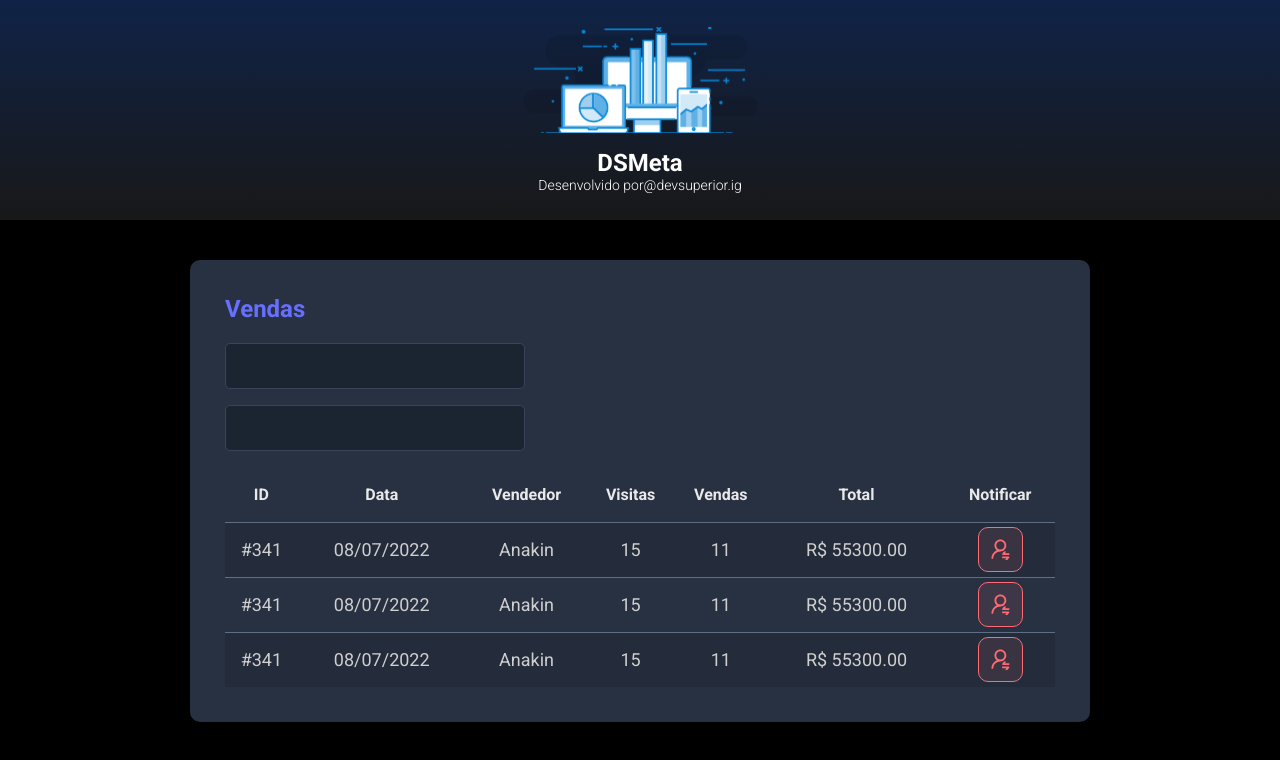
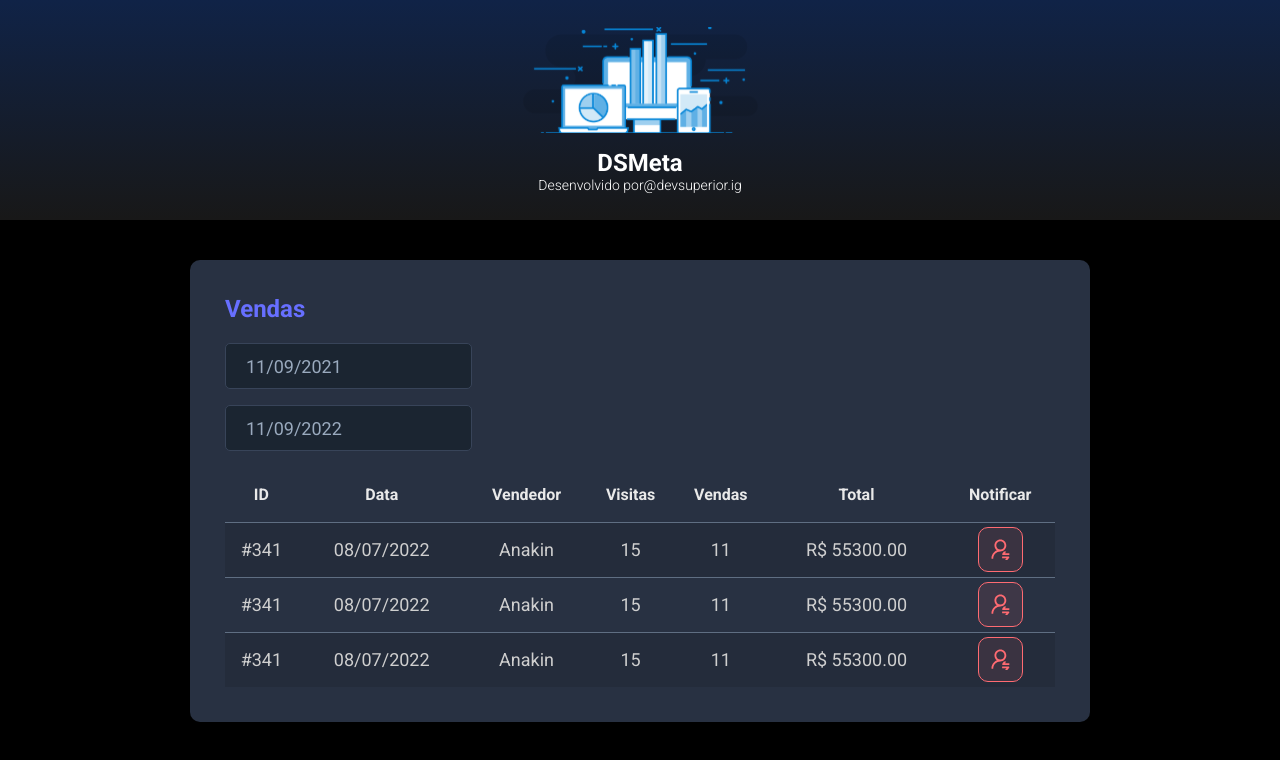
Before and after one commit to samuelllegal/dsmeta, a React (Vite) app in the folder frontend/: page / in a window 1280 px wide. Shown: the top 760 px of the page. Built offline with nearby package versions, Linux system fonts and the light colour scheme.

Commit message:
useState

```diff
--- a/frontend/src/App.tsx
+++ b/frontend/src/App.tsx
@@ -1,5 +1,5 @@
-import Header from "./components/Header"
-import SalesCard from "./components/SalesCard"
+import Header from "./components/Header";
+import SalesCard from "./components/SalesCard";
 
 function App() {
   return(
@@ -16,4 +16,4 @@
     )
 }
 
-export default App
+export default App;
--- a/frontend/src/components/Header/index.tsx
+++ b/frontend/src/components/Header/index.tsx
@@ -1,5 +1,5 @@
-import logo from '../../assets/img/logo.svg'
-import './styles.css'
+import logo from '../../assets/img/logo.svg';
+import './styles.css';
 
 function Header() {
     return(
@@ -16,4 +16,4 @@
       )
   }
 
-  export default Header
+  export default Header;
--- a/frontend/src/components/NotificationButton/index.tsx
+++ b/frontend/src/components/NotificationButton/index.tsx
@@ -1,5 +1,5 @@
-import icon from '../../assets/img/notification-icon.svg'
-import './styles.css'
+import icon from '../../assets/img/notification-icon.svg';
+import './styles.css';
 
 function NotificationButton() {
     return(
@@ -9,4 +9,4 @@
       )
 }
 
-  export default NotificationButton
+  export default NotificationButton;
--- a/frontend/src/components/SalesCard/index.tsx
+++ b/frontend/src/components/SalesCard/index.tsx
@@ -1,16 +1,36 @@
-import NotificationButton from '../NotificationButton'
-import './styles.css'
+import NotificationButton from '../NotificationButton';
+import './styles.css';
+import DatePicker from "react-datepicker";
+import "react-datepicker/dist/react-datepicker.css";
+import { useState } from 'react';
 
 function SalesCard() {
+
+  const min = new Date(new Date().setDate(new Date().getDate() - 365));
+  const max = new Date();
+
+  const [minDate, setMinDate] = useState(min);
+  const [maxDate, setMaxDate] = useState(max);
+
     return(
         <div className="dsmeta-card">
             <h2 className="dsmeta-sales-title">Vendas</h2>
             <div>
               <div className="dsmeta-form-control-container">
-                <input className="dsmeta-form-control" type="text" />
+                <DatePicker
+                  selected={minDate}
+                  onChange={(date: Date) => setMinDate(date)}
+                  className="dsmeta-form-control"
+                  dateFormat="dd/MM/yyyy"
+                />
               </div>
               <div className="dsmeta-form-control-container">
-                <input className="dsmeta-form-control" type="text" />
+                <DatePicker
+                  selected={maxDate}
+                  onChange={(date: Date) => setMaxDate(date)}
+                  className="dsmeta-form-control"
+                  dateFormat="dd/MM/yyyy"
+                />
               </div>
             </div>
 
@@ -76,4 +96,4 @@
       )
   }
 
-  export default SalesCard
+  export default SalesCard;
```
Also changed, not shown: frontend/src/main.tsx (+4 -4 lines).
